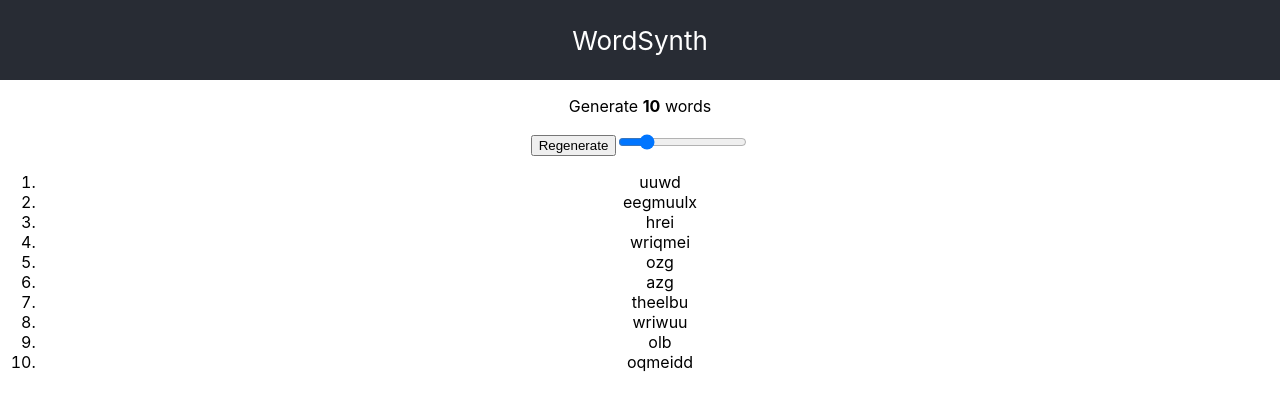
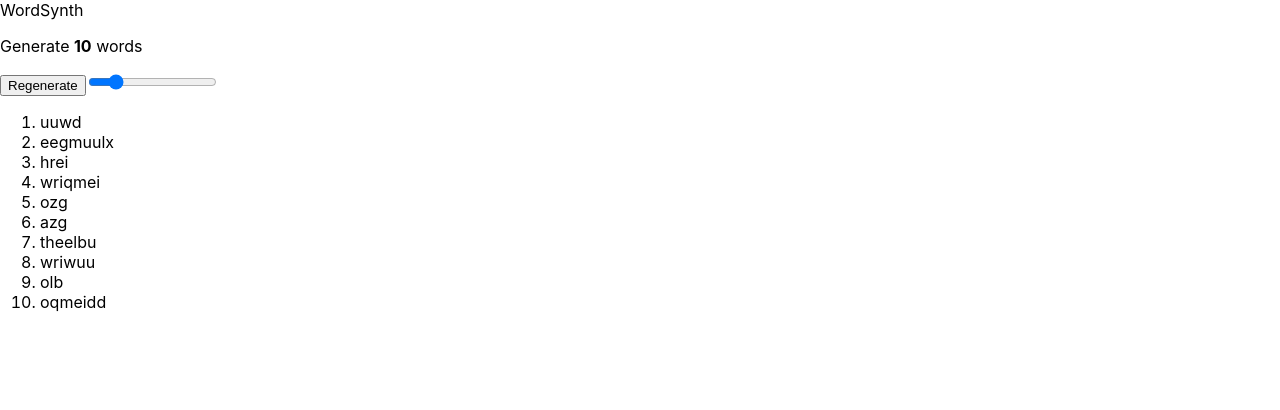
Before and after one commit to nathanwale/word-synth, a React (Create React App) app: page / in a window 1280 px wide. Shown: the top 410 px of the page. Built offline with nearby package versions, Linux system fonts and the light colour scheme.

Commit message:
Initial styling

```diff
--- a/src/views/style/App.css
+++ b/src/views/style/App.css
@@ -1,38 +1,76 @@
-.App {
-  text-align: center;
+header.nameplate {
+    background-color: #333;
+    color: white;
+    text-align: center;
+    font-size: 2em;
+    padding-top: 1em;
+    padding-bottom: .1em;
 }
 
-.App-logo {
-  height: 40vmin;
-  pointer-events: none;
+div.phonemes {
+    width: 100%;
+    display: flex;
+    gap: 1em;
+    background-color: #aaa;
+    padding: .1em;
 }
 
-@media (prefers-reduced-motion: no-preference) {
-  .App-logo {
-    animation: App-logo-spin infinite 20s linear;
-  }
+div.word-section {
+    width: 100%;
+    margin: 1em;
+    background-color: #ddd;
+    display: grid;
+    grid-template-columns: 50% 50%;
+    grid-template-rows: 2em auto;
+    grid-template-areas:
+        "title  title"
+        "vowels consonants";
+    border-radius: 0.5em;
 }
 
-.App-header {
-  background-color: #282c34;
-  min-height: 10vh;
-  display: flex;
-  flex-direction: column;
-  align-items: center;
-  justify-content: center;
-  font-size: calc(10px + 2vmin);
-  color: white;
+div.word-section header {
+    grid-area: title;
+    text-align: center;
+    font-weight: 900;
+    background-color: #333;
+    color: white;
+    padding-top: 0.7em;
 }
 
-.App-link {
-  color: #61dafb;
+div.phoneme-pool {
+    padding: .5em;
 }
 
-@keyframes App-logo-spin {
-  from {
-    transform: rotate(0deg);
-  }
-  to {
-    transform: rotate(360deg);
-  }
+div.phoneme-pool header {
+    background-color: transparent;
+    color: #666;
+    text-align: left;
+    text-transform: uppercase;
+    font-size: 0.8em;
 }
+
+div.phoneme-pool .buttons {
+    display: flex;
+    flex-wrap: wrap;
+}
+
+div.phoneme-pool button {
+    margin: .1em;
+    padding: .25em .5em;
+    background-color: #333;
+    color: white;
+    border: none;
+    border-radius: .25em;
+}
+
+div.phoneme-pool:nth-child(0) {
+    grid-area: vowels;
+}
+
+div.phoneme-pool:nth-child(1) {
+    grid-area: consonants;
+}
+
+div.phoneme-pool:nth-child(1) .buttons {
+    justify-content: flex-end;
+}
```
